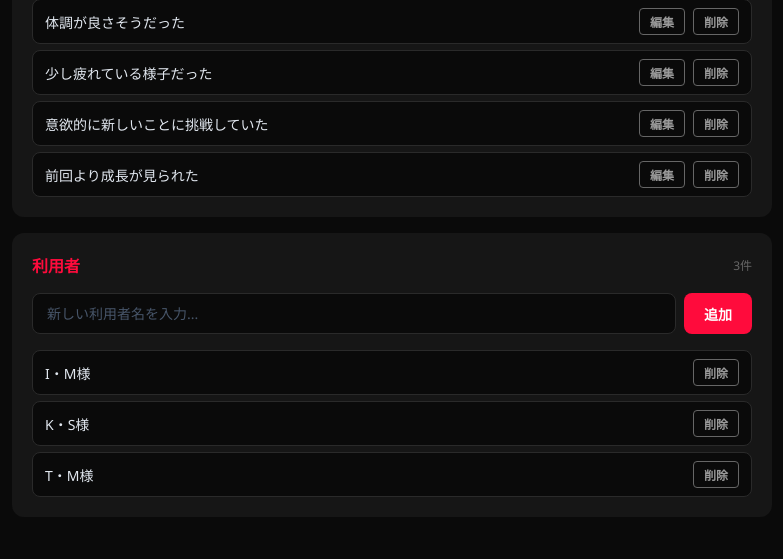
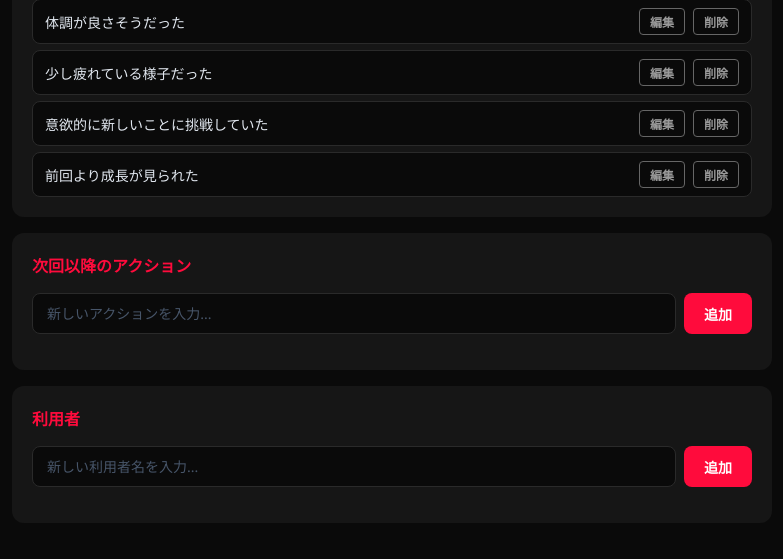
Before and after one commit to Morisita0921/creative-log, a Flask app: page /admin in a window 1280 px wide. Shown: the part 2284-2843 px from the top of the page, without its empty margins (248-1031 px from the left). Before the commit the page ends 2781 px from the top, so only its background shows below. Run offline with Flask 3, Linux system fonts and the light colour scheme.

Commit message:
「次回以降のアクション」セクションを追加
- 新カテゴリ: next_actions（8つのデフォルト選択肢）
- メイン画面に全体の印象の下にチップ選択セクション追加
- テンプレート生成に次回アクションの文言を組み込み
- 管理画面で選択肢の追加・編集・削除が可能

Co-Authored-By: Claude Opus 4.6 <noreply@anthropic.com>

```diff
--- a/app.py
+++ b/app.py
@@ -73,6 +73,16 @@ DEFAULT_OPTIONS = {
         "少し疲れている様子だった",
         "意欲的に新しいことに挑戦していた",
         "前回より成長が見られた",
+    ],
+    "next_actions": [
+        "引き続き同じ作業に継続して取り組んでいく",
+        "より難しい内容に挑戦していく",
+        "違った分野にもチャレンジしてもらう",
+        "作業のスピードアップを目指していく",
+        "他の利用者との協力作業を増やしていく",
+        "基本操作の定着を図っていく",
+        "本人のペースを尊重しながら進めていく",
+        "成功体験を積み重ねていけるよう支援していく",
     ],
 }
 
@@ -219,6 +229,17 @@ def generate_template(data):
     if general_memo:
         parts.append(general_memo.rstrip("。") + "。")
 
+    # 次回以降のアクション
+    next_actions = data.get("next_actions", [])
+    if next_actions:
+        action_text = "・".join(a.rstrip("。") for a in next_actions)
+        prefixes = [
+            f"次回以降は{action_text}予定。",
+            f"今後は{action_text}方針。",
+            f"次回以降、{action_text}よう支援していく。",
+        ]
+        parts.append(random.choice(prefixes))
+
     result = "".join(parts)
     result = result.replace("。。", "。")
     return result
@@ -289,6 +310,7 @@ def index():
         activities=options["activities"],
         behaviors=options["behaviors"],
         impressions=options["impressions"],
+        next_actions=options.get("next_actions", []),
         members=load_members(),
         use_ai=USE_AI,
     )
--- a/templates/admin.html
+++ b/templates/admin.html
@@ -246,6 +246,19 @@
             <div class="item-list" id="impressionsList"></div>
         </div>
 
+        <!-- 次回以降のアクション -->
+        <div class="section">
+            <div class="section-title">
+                次回以降のアクション
+                <span class="item-count" id="next_actionsCount"></span>
+            </div>
+            <div class="add-row">
+                <input type="text" class="add-input" id="addNextActionInput" placeholder="新しいアクションを入力...">
+                <button class="add-btn" onclick="addOption('next_actions', 'addNextActionInput')">追加</button>
+            </div>
+            <div class="item-list" id="next_actionsList"></div>
+        </div>
+
         <!-- 利用者管理 -->
         <div class="section">
             <div class="section-title">
@@ -292,6 +305,7 @@
             renderList('activities', 'activitiesList', 'activitiesCount');
             renderList('behaviors', 'behaviorsList', 'behaviorsCount');
             renderList('impressions', 'impressionsList', 'impressionsCount');
+            renderList('next_actions', 'next_actionsList', 'next_actionsCount');
             renderMembers();
         }
 
```
Also changed, not shown: templates/index.html (+13 -0 lines).
